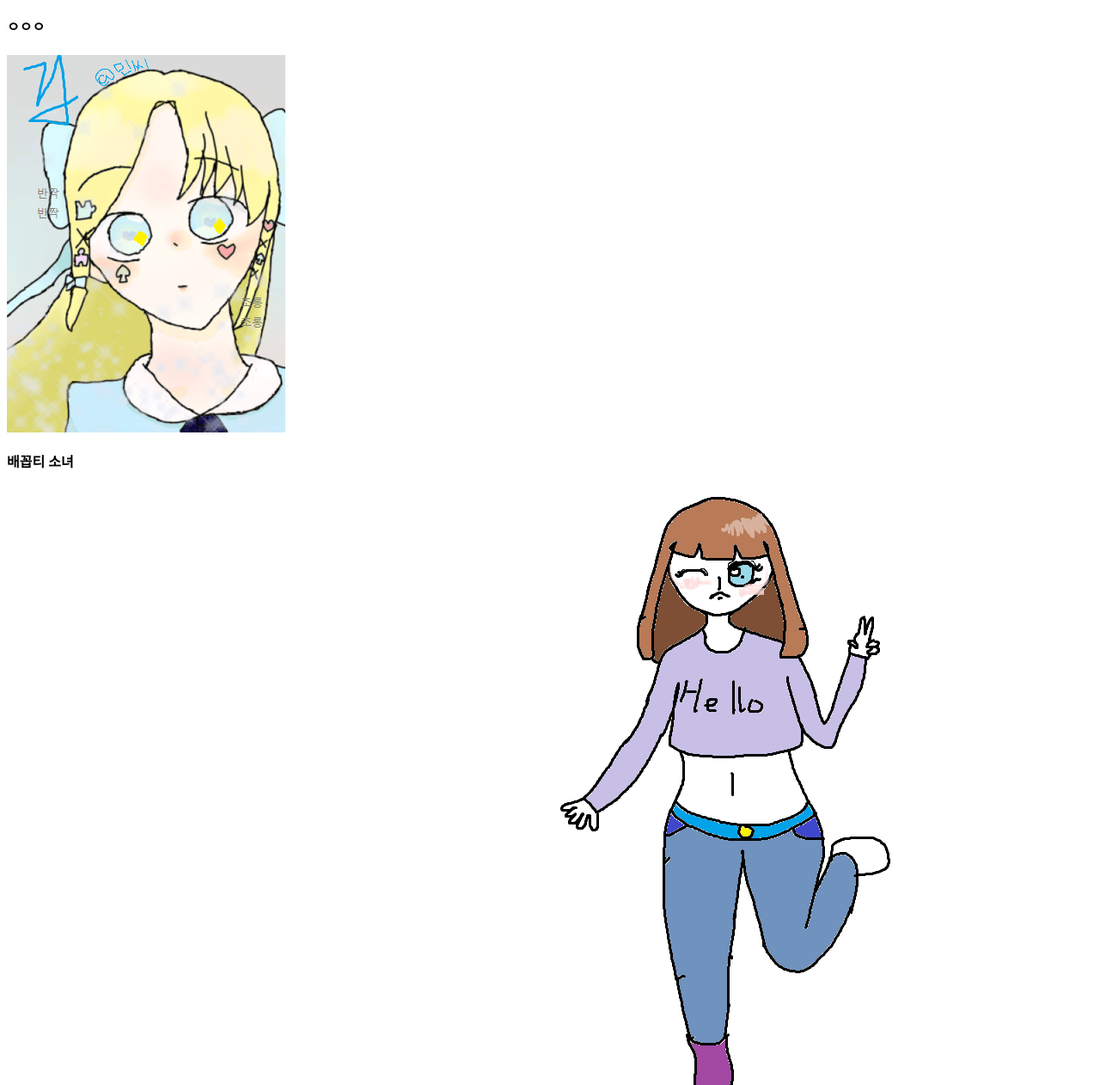
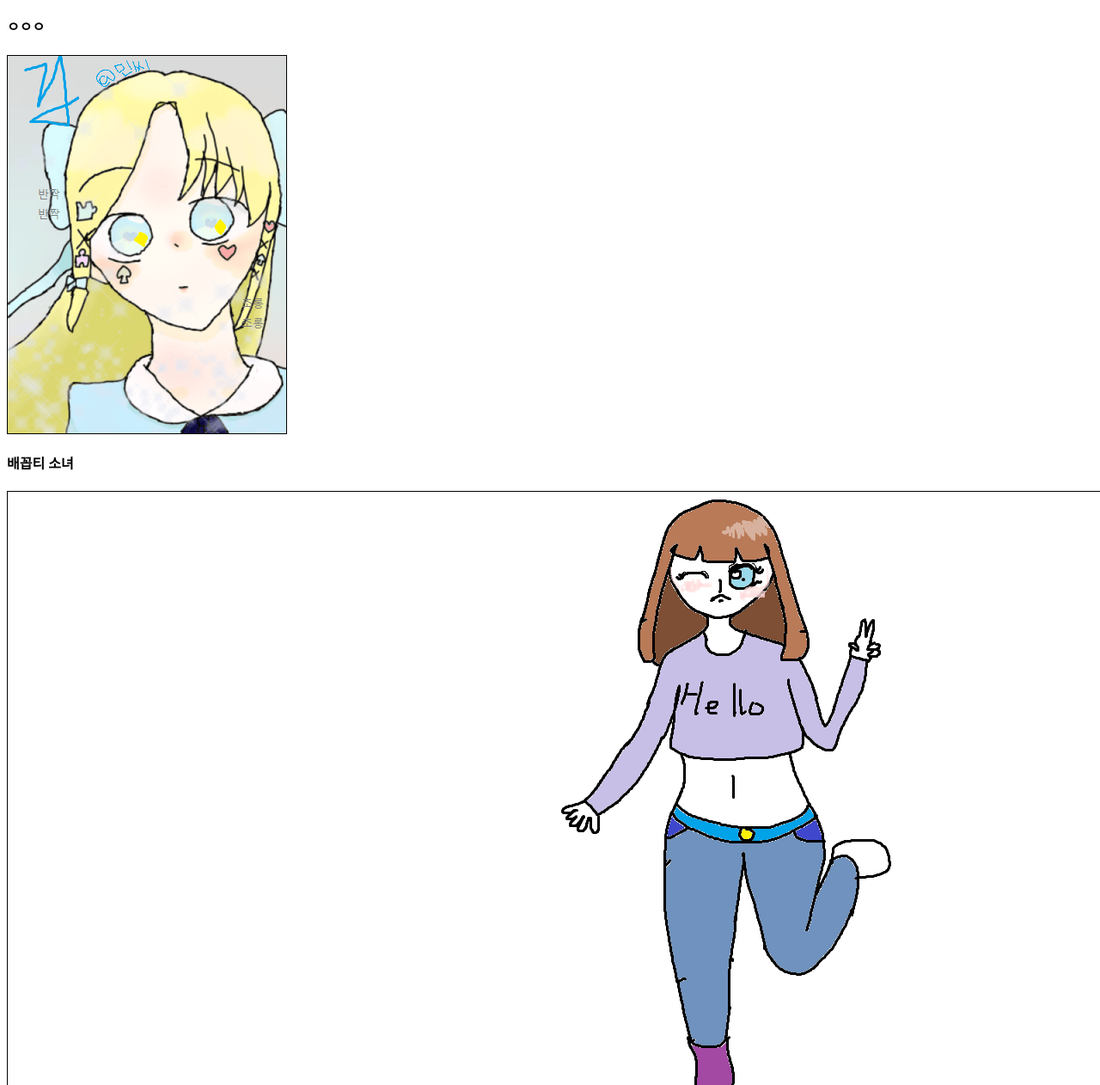
Before and after one commit to minci416/minci416.github.io, a plain HTML site: page index.html in a window 1280 px wide. Shown: the part 38-1300 px from the top of the page at 86% size. Drawn offline with Linux system fonts and the light colour scheme.

Commit message:
Update index.html

```diff
--- a/index.html
+++ b/index.html
@@ -6,10 +6,10 @@
         <h2>Minci416 Gallery</h2>
 
         <h4>ㅇㅇㅇ</h4>
-        <img src="images/ㅇㅇㅇ.png">
+        <img border=1 src="images/ㅇㅇㅇ.png">
 
         <h4>배꼽티 소녀</h4>
-        <img src="images/배꼽티 소녀.png">
+        <img border=1 src="images/배꼽티 소녀.png">
 
     </body>
 </html>
```
